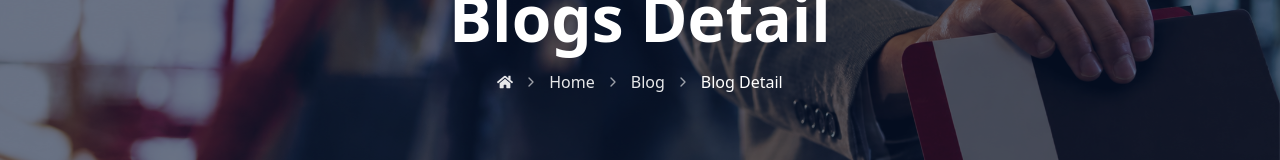
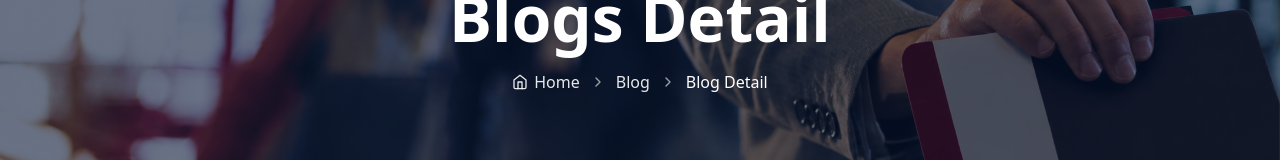
Before and after one commit to abhishekk969389/migriv, a Next.js app: page /blogs/top-tourist-attractions-france in a window 1280 px wide. Shown: the part 319-479 px from the top of the page. Built offline with nearby package versions, Linux system fonts and the light colour scheme.

Commit message:
completed remaining changes

```diff
--- a/app/components/subbanner.tsx
+++ b/app/components/subbanner.tsx
@@ -6,8 +6,7 @@ import Image from "next/image";
 import Link from "next/link";
 import { site } from "@/data/index";
 import type { MigrivoSubBannersData } from "@/data/index";
-import { FaHome } from "react-icons/fa";
-import { FiChevronRight } from "react-icons/fi";
+import { FiHome, FiChevronRight } from "react-icons/fi";
 
 /* ------------------------------ ANIMATIONS -------------------------------- */
 
@@ -101,31 +100,31 @@ export default function SubBanner({
           variants={crumbsContainer}
           className="mt-4 flex items-center justify-center gap-2 text-sm text-white/90 sm:mt-5 sm:text-base"
         >
-          <motion.div variants={crumb}>
-            <Link
-              href="/"
-              aria-label="Home"
-              className="block transition-colors hover:text-[#f26a0f]"
-            >
-              <FaHome size={16} />
-            </Link>
-          </motion.div>
-
           {displayBreadcrumbs.map((item, idx) => (
             <React.Fragment key={idx}>
-              <motion.span variants={crumb} className="flex items-center">
-                <FiChevronRight size={16} className="mx-0.5 text-white/60" />
-              </motion.span>
+              {idx > 0 && (
+                <motion.span variants={crumb} className="flex items-center">
+                  <FiChevronRight size={16} className="mx-0.5 text-white/60" />
+                </motion.span>
+              )}
               <motion.span variants={crumb}>
                 {item.href && !item.active ? (
                   <Link
                     href={item.href}
-                    className="font-medium transition-colors hover:text-[#f26a0f]"
+                    className="flex items-center font-medium transition-colors hover:text-[#f26a0f]"
                   >
+                    {idx === 0 && (item.label === "Home" || item.href === "/") && (
+                      <FiHome size={16} className="mr-1.5" />
+                    )}
                     {item.label}
                   </Link>
                 ) : (
-                  <span className="font-medium text-white">{item.label}</span>
+                  <span className="flex items-center font-medium text-white">
+                    {idx === 0 && (item.label === "Home" || item.href === "/") && (
+                      <FiHome size={16} className="mr-1.5" />
+                    )}
+                    {item.label}
+                  </span>
                 )}
               </motion.span>
             </React.Fragment>
```
